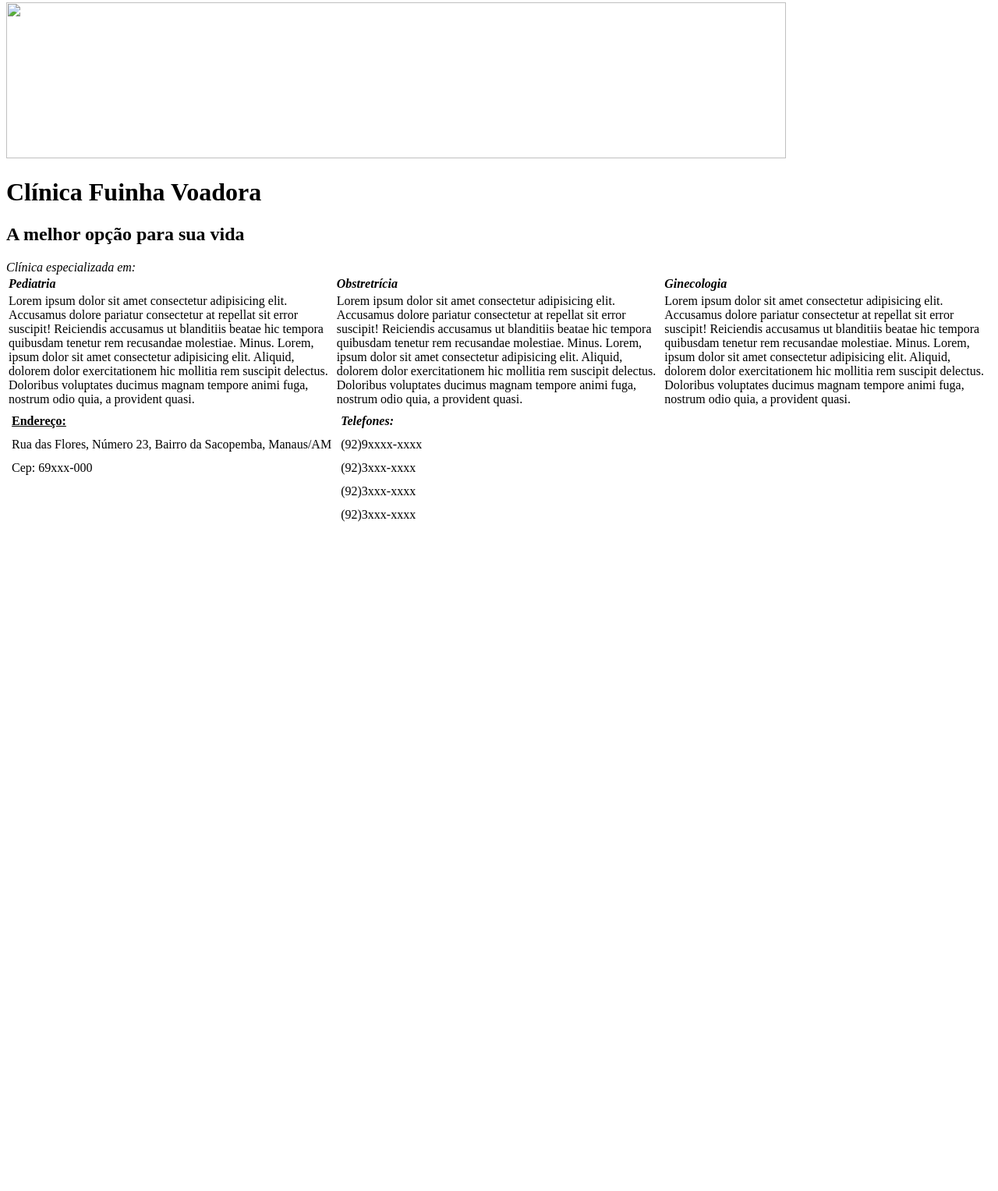
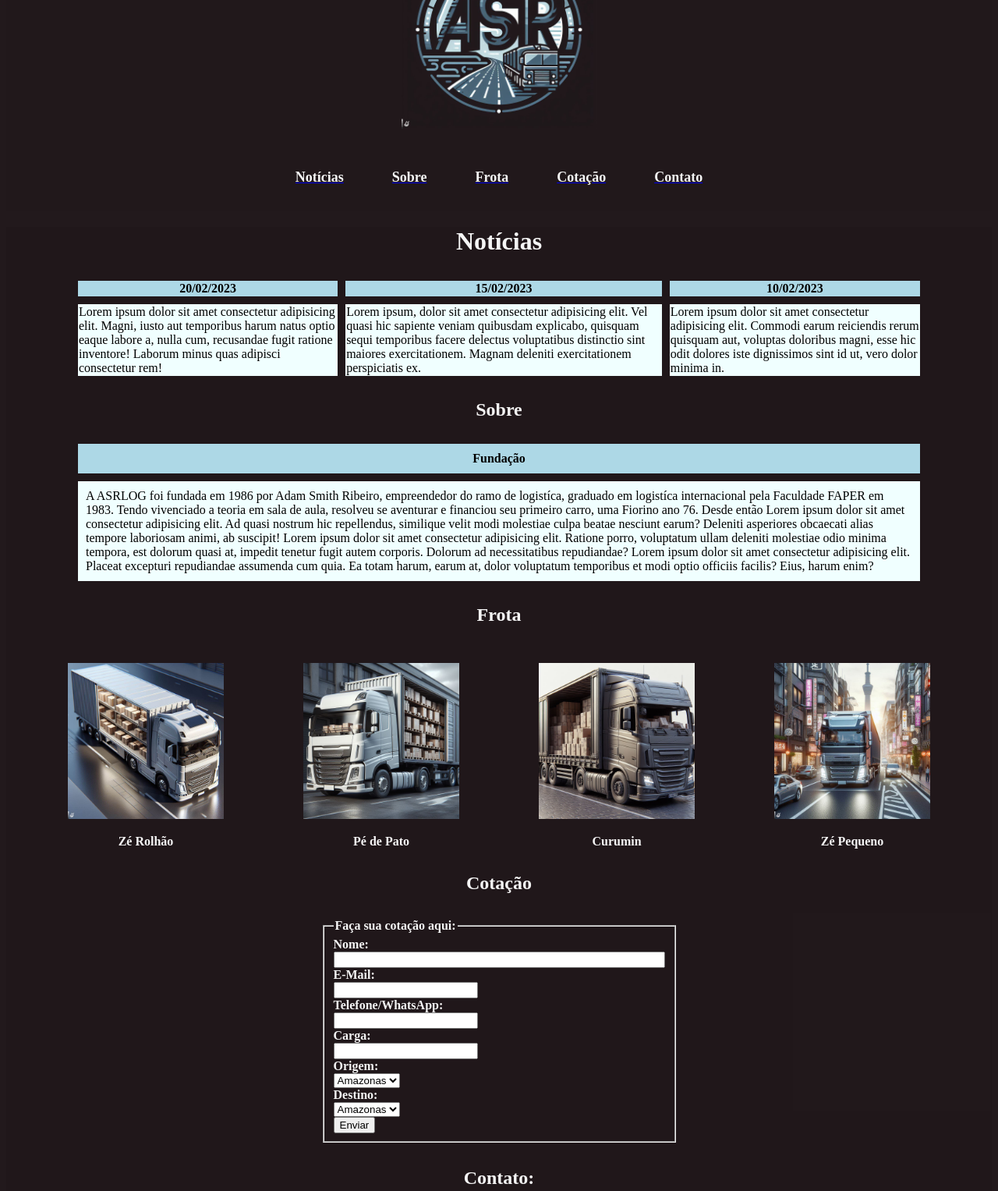
Before and after one commit to ribeiroadam/ribeiroadam.github.io, a plain HTML site: page index.html in a window 1280 px wide. Shown: the part 101-1628 px from the top of the page at 78% size. Before the commit the page ends 800 px from the top, so only its background shows below. Drawn offline with Linux system fonts and the light colour scheme.

Commit message:
Add files via upload

```diff
--- a/index.html
+++ b/index.html
@@ -1,74 +1,127 @@
 <!DOCTYPE html>
-<html lang="pt-BR">
+<html lang="en">
 <head>
     <meta charset="UTF-8">
-    <meta http-equiv="X-UA-Compatible" content="IE=edge">
     <meta name="viewport" content="width=device-width, initial-scale=1.0">
-    <title>Template - Utilizar como modelo</title>
-    <link rel="stylesheet" href="base.css">
+    <title>ASRLOG - Soluções Modais</title>
 </head>
-<body>
-    <div class="wrapper">
-        <div class="menu">
-           <ul>
-                <li><a href="template.html">Página Principal</a></li>
-                <li><a href="sobre.html">Sobre a Clínica</a></li>
-                <li><a href="atendimento.html">Horário de Atendimento</a></li>
-                <li><a href="contato.html">Contato</a></li>
-            </ul>
-        </div>
-
-        <div class="main">
-            <div class="header">
-                <img class="img" src="pagina1.png" width="1000" height="200">
-                <!-- Aqui vai o seu header -->
-            </div>
-
-            <div class="content">
-                <h1>Clínica Fuinha Voadora</h1>
-                <h2>A melhor opção para sua vida</h2>
-                <i>Clínica especializada em:</i>
-                <table>
+<body style="background-color: #21181bfd;">
+    <header style="background-color: #21181B;">
+        <figure align="center">
+            <img src="logotipo.jpeg"  width="250" alt="Logotipo da empressa ASR">
+        </figure>
+        <nav>
+            <table border="0" align="center" width="250" cellpadding="30px">
+                <tr style="color: whitesmoke;">
+                    <th><a href="#news"><font color="whitesmoke" size="4">Notícias</font></a></th>
+                    <th><a href="#sobre"><font color="whitesmoke" size="4">Sobre</font></a></th>
+                    <th><a href="#frota"><font color="whitesmoke" size="4">Frota</font></a></th>
+                    <th><a href="#cota"><font color="whitesmoke" size="4">Cotação</font></a></th>
+                    <th><a href="#contato"><font color="whitesmoke" size="4">Contato</font></a></th>
+                </tr>
+            </table>
+        </nav>
+    </header>
+    <main>
+        <div style="background-color: #21181bfd;">
+            <h1 id="news" style="background-color: #21181bfd;" align="center"><font color="whitesmoke">Notícias</font></h1>
+        <table border="0" align="center" width="1100" cellspacing="10px">
             <tr>
-                            <th align="left"><i>Pediatria</i></th>
-                            <th align="left"><i>Obstretrícia</i></th>
-                            <th align="left"><i>Ginecologia</i></th>
+                <th bgcolor="lightblue"><time>20/02/2023</time></th>
+                <th bgcolor="lightblue"><time>15/02/2023</time></th>
+                <th bgcolor="lightblue"><time>10/02/2023</time></th>
             </tr>
             <tr>
-                            <td>Lorem ipsum dolor sit amet consectetur adipisicing elit. Accusamus dolore pariatur consectetur at repellat sit error suscipit! Reiciendis accusamus ut blanditiis beatae hic tempora quibusdam tenetur rem recusandae molestiae. Minus. Lorem, ipsum dolor sit amet consectetur adipisicing elit. Aliquid, dolorem dolor exercitationem hic mollitia rem suscipit delectus. Doloribus voluptates ducimus magnam tempore animi fuga, nostrum odio quia, a provident quasi.</td>
-                            <td>Lorem ipsum dolor sit amet consectetur adipisicing elit. Accusamus dolore pariatur consectetur at repellat sit error suscipit! Reiciendis accusamus ut blanditiis beatae hic tempora quibusdam tenetur rem recusandae molestiae. Minus. Lorem, ipsum dolor sit amet consectetur adipisicing elit. Aliquid, dolorem dolor exercitationem hic mollitia rem suscipit delectus. Doloribus voluptates ducimus magnam tempore animi fuga, nostrum odio quia, a provident quasi.</td>
-                            <td>Lorem ipsum dolor sit amet consectetur adipisicing elit. Accusamus dolore pariatur consectetur at repellat sit error suscipit! Reiciendis accusamus ut blanditiis beatae hic tempora quibusdam tenetur rem recusandae molestiae. Minus. Lorem, ipsum dolor sit amet consectetur adipisicing elit. Aliquid, dolorem dolor exercitationem hic mollitia rem suscipit delectus. Doloribus voluptates ducimus magnam tempore animi fuga, nostrum odio quia, a provident quasi.</td>
+                <td bgcolor="azure">Lorem ipsum dolor sit amet consectetur adipisicing elit. Magni, iusto aut temporibus harum natus optio eaque labore a, nulla cum, recusandae fugit ratione inventore! Laborum minus quas adipisci consectetur rem!</td>
+                <td bgcolor="azure">Lorem ipsum, dolor sit amet consectetur adipisicing elit. Vel quasi hic sapiente veniam quibusdam explicabo, quisquam sequi temporibus facere delectus voluptatibus distinctio sint maiores exercitationem. Magnam deleniti exercitationem perspiciatis ex.</td>
+                <td bgcolor="azure">Lorem ipsum dolor sit amet consectetur adipisicing elit. Commodi earum reiciendis rerum quisquam aut, voluptas doloribus magni, esse hic odit dolores iste dignissimos sint id ut, vero dolor minima in.</td>
             </tr>
         </table>
-                <!-- Aqui vai o seu conteúdo -->
-            </div>
-
-            <div class="footer">
-                <table cellpadding="5px">
+        <h2 id="sobre" style="background-color: #21181bfd;" align="center"><font color="whitesmoke">Sobre</font></h2>
+        <table border="0" align="center" width="1100" cellspacing="10px" cellpadding="10px">
             <tr>
-                        <th align="left"><u>Endereço:</u></td>
-                        <th align="left"><i>Telefones:</i></th>
+                <th bgcolor="lightblue">Fundação</th>
             </tr>
             <tr>
-                        <td>Rua das Flores, Número 23, Bairro da Sacopemba, Manaus/AM</td>
-                        <td>(92)9xxxx-xxxx</td>
-                    </tr>
-                    <tr>
-                        <td>Cep: 69xxx-000</td>
-                        <td>(92)3xxx-xxxx</td>
-                    </tr>
-                    <tr>
-                        <td></td>
-                        <td>(92)3xxx-xxxx</td>
-                    </tr>
-                    <tr>
-                        <td></td>
-                        <td>(92)3xxx-xxxx</td>
+                <td bgcolor="azure">A ASRLOG foi fundada em 1986 por Adam Smith Ribeiro, empreendedor do ramo de logistíca, graduado em logistíca internacional pela Faculdade FAPER em 1983. Tendo vivenciado a teoria em sala de aula, resolveu se aventurar e financiou seu primeiro carro, uma Fiorino ano 76. Desde então Lorem ipsum dolor sit amet consectetur adipisicing elit. Ad quasi nostrum hic repellendus, similique velit modi molestiae culpa beatae nesciunt earum? Deleniti asperiores obcaecati alias tempore laboriosam animi, ab suscipit! Lorem ipsum dolor sit amet consectetur adipisicing elit. Ratione porro, voluptatum ullam deleniti molestiae odio minima tempora, est dolorum quasi at, impedit tenetur fugit autem corporis. Dolorum ad necessitatibus repudiandae? Lorem ipsum dolor sit amet consectetur adipisicing elit. Placeat excepturi repudiandae assumenda cum quia. Ea totam harum, earum at, dolor voluptatum temporibus et modi optio officiis facilis? Eius, harum enim?</td>
             </tr>
         </table>
-                <!-- Aqui vai o seu rodapé -->
+        <h2 id="frota" style="background-color: #21181bfd;" align="center"><font color="whitesmoke">Frota</font></h2>
+        <table border="0" align="center" width="150" cellpadding="10px">
+            <tr style="color: whitesmoke;">
+                <th><figure><img src="1.png" alt="zerolhao" width="200"></figure><figcaption>Zé Rolhão</figcaption></th>
+                <th><figure><img src="2.png" alt="zerolhao" width="200"></figure><figcaption>Pé de Pato</figcaption></th>
+                <th><figure><img src="3.png" alt="zerolhao" width="200"></figure><figcaption>Curumin</figcaption></th>
+                <th><figure><img src="4.png" alt="zerolhao" width="200"></figure><figcaption>Zé Pequeno</figcaption></th>
+            </tr>
+        </table>
+        <h2 id="cota" style="background-color: #21181bfd;" align="center"><font color="whitesmoke">Cotação</font></h2>
+        <table border="0" align="center" width="150" cellpadding="10px">
+        <tr>
+            <th>
+                <form align="left" width="300px">
+                    <fieldset>
+                        <legend style="color: whitesmoke;" align="left">Faça sua cotação aqui:</legend>
+                            <label style="color: whitesmoke;">Nome:</label><br><input type="text" size="50"></input><br>
+                            <label style="color: whitesmoke;">E-Mail:</label><br><input type="email"></input><br>
+                            <label style="color: whitesmoke;">Telefone/WhatsApp:</label><br><input type="number"></input><br>
+                            <label style="color: whitesmoke;">Carga:</label><br><input type="textarea"></input><br>
+                            <label style="color: whitesmoke;">Origem:</label><br>
+                            <select name="estados" id="">
+                                <option value="volvo">Amazonas</option>
+                                <option value="saab">Roraima</option>
+                                <option value="fiat">Rondônia</option>
+                                <option value="audi">Acre</option>
+                            </select><br>
+                            <label style="color: whitesmoke;">Destino:</label><br>
+                            <select name="destino" id="">
+                                <option value="amazonas">Amazonas</option>
+                                <option value="roraima">Roraima</option>
+                                <option value="rondonia">Rondônia</option>
+                                <option value="acre">Acre</option>
+                            </select><br>
+                            <input type="submit" value="Enviar">
+                    </fieldset>
+                </form>
+            </th>
+        </tr>
+    </table>
+    <h2 id="contato" style="background-color: #21181bfd;" align="center"><font color="whitesmoke">Contato:</font></h2>
+    <table border="0" width="150" cellpadding="10px" align="center">
+        <tr style="color: whitesmoke;" >
+                <th align="left">
+                    <form action="">
+                        <input type="text" size="50" value="Nome:"></input><br>
+                        <input type="email" size="50" value="E-Mail:"></input><br>
+                        <input type="text" size="50" value="Assunto:"></input><br>
+                        <textarea name="mesnagem" id="" cols="50" rows="15">Sua mensagem</textarea><br>
+                        <input type="submit" value="Enviar">
+                    </form>
+                </th>
+            </tr>
+    </table>
     </div>
-        </div>
-    </div>
+    </main>
+    <br>
+    <hr>
+    <footer style="background-color: #21181bfd;">
+        <table border="0" align="center" cellspacing="10px">
+            <tr>
+                <th><u><font color="whitesmoke">Telefones:</u><br></th>
+                <th><address><font color="whitesmoke">Rua das Flores, Nº. 15 - Bairro Campos Flores - Viritopolis/LR</font></address></th>
+            </tr>
+                <td>
+                    <p><font color="whitesmoke">(92)3434-3434</font></p>
+                    <p><font color="whitesmoke">(92)3434-3434</font></p>
+                    <p><font color="whitesmoke">(92)3434-3434</font></p>
+                    <p><font color="whitesmoke">(92)3434-3434</font></p>
+                    <p><font color="whitesmoke">(92)3434-3434</font></p>
+                </td>
+                <td>
+                    <iframe src="https://www.google.com/maps/embed?pb=!1m14!1m12!1m3!1d31875.708783955768!2d-60.030975999999995!3d-2.9687807999999998!2m3!1f0!2f0!3f0!3m2!1i1024!2i768!4f13.1!5e0!3m2!1spt-BR!2sbr!4v1705447216862!5m2!1spt-BR!2sbr" width="500" height="200" style="border:0;" allowfullscreen="" loading="lazy" referrerpolicy="no-referrer-when-downgrade"></iframe>
+                </td>
+            </tr>
+        </table>
+    </footer>
 </body>
 </html>
```
Also changed, not shown: 1.png (added), 2.png (added), 3.png (added), 4.png (added), logo.png (added), logotipo.jpeg (added). Lines whose indentation alone changed are shown as unchanged.
